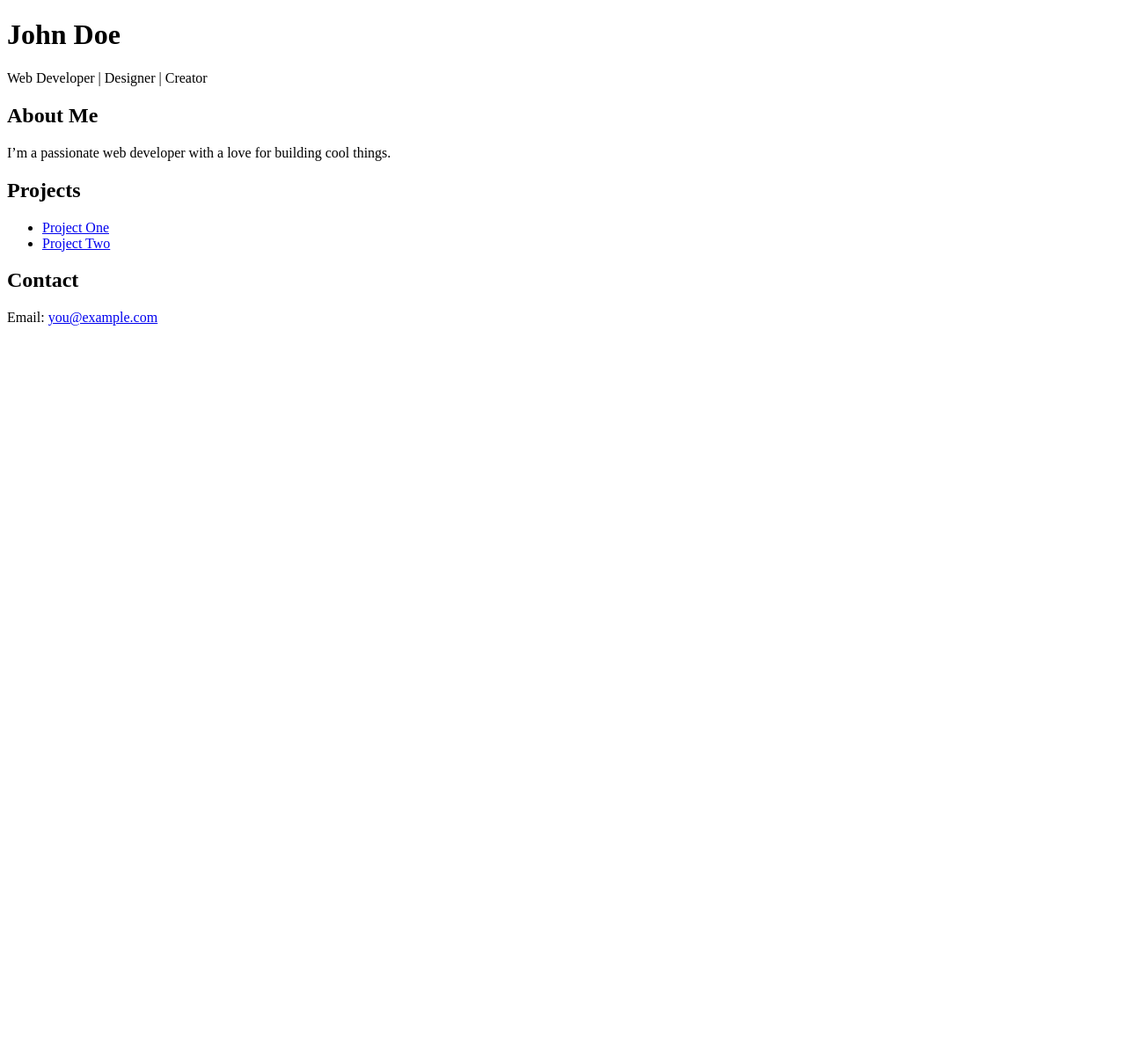
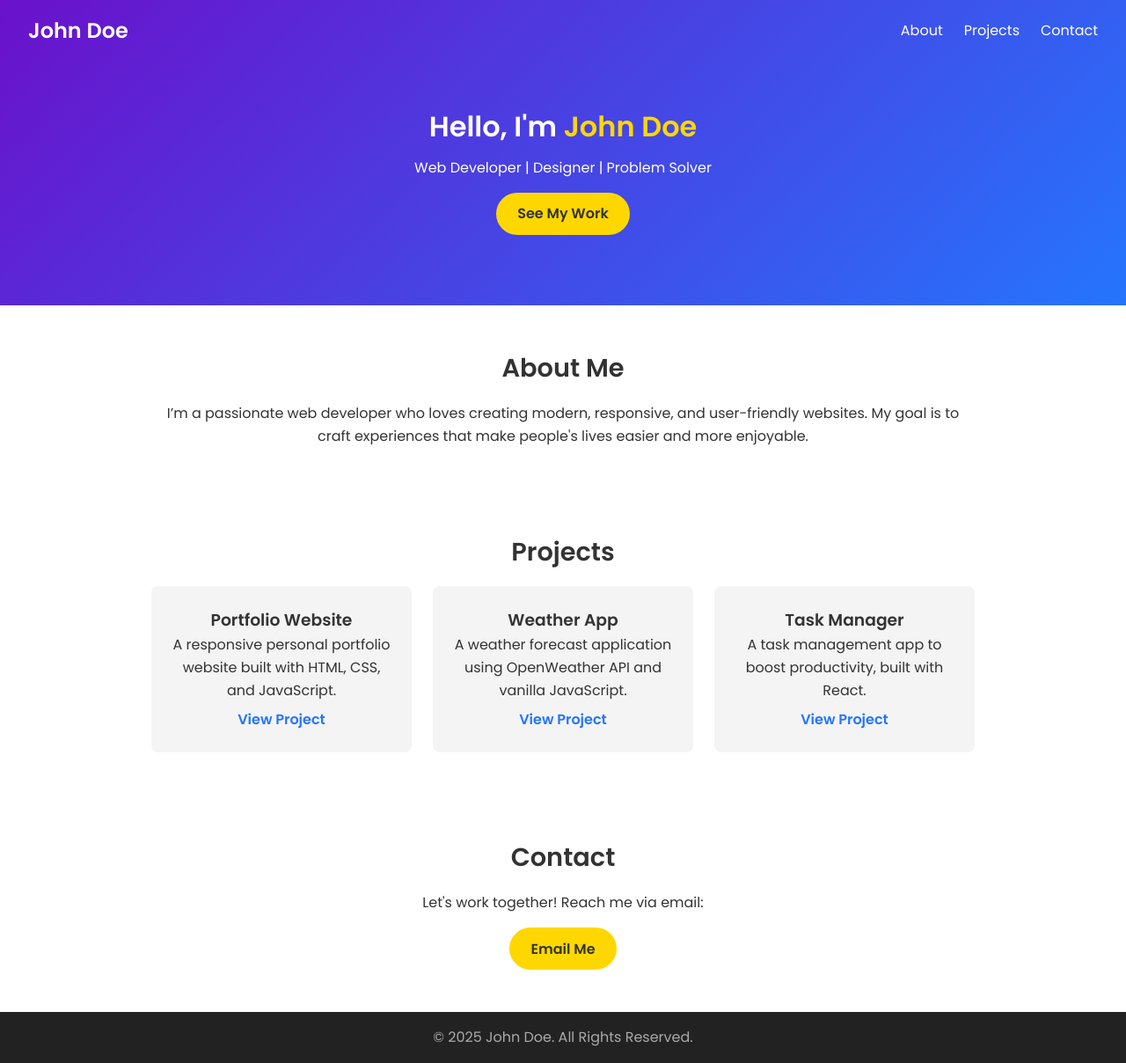
Before and after one commit to PavelGozhii/pavelgo.github.io, a plain HTML site: page index.html in a window 1280 px wide. Shown: the whole page at 88% size. Before the commit the page ends 800 px from the top, so only its background shows below. Drawn offline with Linux system fonts and the light colour scheme.

Commit message:
Update content

```diff
--- a/index.html
+++ b/index.html
@@ -1,32 +1,74 @@
 <!DOCTYPE html>
 <html lang="en">
 <head>
-    <meta charset="UTF-8" />
-    <meta name="viewport" content="width=device-width, initial-scale=1.0" />
+    <meta charset="UTF-8"/>
+    <meta name="viewport" content="width=device-width, initial-scale=1.0"/>
     <title>My Portfolio</title>
-    <link rel="stylesheet" href="style.css" />
+    <link rel="stylesheet" href="style.css"/>
+    <link href="https://fonts.googleapis.com/css2?family=Poppins:wght@400;600&display=swap" rel="stylesheet">
 </head>
 <body>
+
+<!-- HEADER -->
 <header>
-        <h1>John Doe</h1>
-        <p>Web Developer | Designer | Creator</p>
+    <nav>
+        <h1 class="logo">John Doe</h1>
+        <ul>
+            <li><a href="#about">About</a></li>
+            <li><a href="#projects">Projects</a></li>
+            <li><a href="#contact">Contact</a></li>
+        </ul>
+    </nav>
+    <div class="hero">
+        <h2>Hello, I'm <span>John Doe</span></h2>
+        <p>Web Developer | Designer | Problem Solver</p>
+        <a href="#projects" class="btn">See My Work</a>
+    </div>
 </header>
-    <main>
-        <section>
+
+<!-- ABOUT -->
+<section id="about">
     <h2>About Me</h2>
-            <p>I’m a passionate web developer with a love for building cool things.</p>
+    <p>
+        I’m a passionate web developer who loves creating modern, responsive, and user-friendly websites.
+        My goal is to craft experiences that make people's lives easier and more enjoyable.
+    </p>
 </section>
-        <section>
+
+<!-- PROJECTS -->
+<section id="projects">
     <h2>Projects</h2>
-            <ul>
-                <li><a href="#">Project One</a></li>
-                <li><a href="#">Project Two</a></li>
-            </ul>
+    <div class="project-grid">
+        <div class="project-card">
+            <h3>Portfolio Website</h3>
+            <p>A responsive personal portfolio website built with HTML, CSS, and JavaScript.</p>
+            <a href="#" target="_blank">View Project</a>
+        </div>
+        <div class="project-card">
+            <h3>Weather App</h3>
+            <p>A weather forecast application using OpenWeather API and vanilla JavaScript.</p>
+            <a href="#" target="_blank">View Project</a>
+        </div>
+        <div class="project-card">
+            <h3>Task Manager</h3>
+            <p>A task management app to boost productivity, built with React.</p>
+            <a href="#" target="_blank">View Project</a>
+        </div>
+    </div>
 </section>
-        <section>
+
+<!-- CONTACT -->
+<section id="contact">
     <h2>Contact</h2>
-            <p>Email: <a href="mailto:you@example.com">you@example.com</a></p>
+    <p>Let's work together! Reach me via email:</p>
+    <a href="mailto:you@example.com" class="btn">Email Me</a>
 </section>
-    </main>
+
+<!-- FOOTER -->
+<footer>
+    <p>© 2025 John Doe. All Rights Reserved.</p>
+</footer>
+
+<script src="script.js"></script>
 </body>
 </html>
--- a/script.js
+++ b/script.js
@@ -0,0 +1,9 @@
+// Smooth scrolling for navigation
+document.querySelectorAll('a[href^="#"]').forEach(anchor => {
+    anchor.addEventListener('click', function (e) {
+        e.preventDefault();
+        document.querySelector(this.getAttribute('href')).scrollIntoView({
+            behavior: 'smooth'
+        });
+    });
+});
--- a/style.css
+++ b/style.css
@@ -0,0 +1,123 @@
+* {
+    margin: 0;
+    padding: 0;
+    box-sizing: border-box;
+}
+
+body {
+    font-family: 'Poppins', sans-serif;
+    line-height: 1.6;
+    color: #333;
+}
+
+/* HEADER */
+header {
+    background: linear-gradient(135deg, #6a11cb, #2575fc);
+    color: #fff;
+    padding: 1rem 2rem;
+}
+
+nav {
+    display: flex;
+    justify-content: space-between;
+    align-items: center;
+}
+
+.logo {
+    font-weight: 600;
+    font-size: 1.5rem;
+}
+
+nav ul {
+    list-style: none;
+    display: flex;
+    gap: 1.5rem;
+}
+
+nav ul li a {
+    color: #fff;
+    text-decoration: none;
+    transition: color 0.3s;
+}
+
+nav ul li a:hover {
+    color: #ffd700;
+}
+
+/* HERO */
+.hero {
+    text-align: center;
+    padding: 4rem 1rem;
+}
+
+.hero h2 {
+    font-size: 2rem;
+    margin-bottom: 0.5rem;
+}
+
+.hero h2 span {
+    color: #ffd700;
+}
+
+.btn {
+    display: inline-block;
+    margin-top: 1rem;
+    padding: 0.7rem 1.5rem;
+    background: #ffd700;
+    color: #333;
+    border-radius: 25px;
+    text-decoration: none;
+    font-weight: 600;
+    transition: background 0.3s;
+}
+
+.btn:hover {
+    background: #ffea85;
+}
+
+/* SECTIONS */
+section {
+    padding: 3rem 2rem;
+    max-width: 1000px;
+    margin: auto;
+    text-align: center;
+}
+
+section h2 {
+    font-size: 1.8rem;
+    margin-bottom: 1rem;
+}
+
+/* PROJECTS */
+.project-grid {
+    display: grid;
+    grid-template-columns: repeat(auto-fit, minmax(250px, 1fr));
+    gap: 1.5rem;
+}
+
+.project-card {
+    background: #f4f4f4;
+    padding: 1.5rem;
+    border-radius: 8px;
+    transition: transform 0.3s;
+}
+
+.project-card:hover {
+    transform: translateY(-5px);
+}
+
+.project-card a {
+    display: inline-block;
+    margin-top: 0.5rem;
+    color: #2575fc;
+    text-decoration: none;
+    font-weight: 600;
+}
+
+/* FOOTER */
+footer {
+    background: #222;
+    color: #aaa;
+    text-align: center;
+    padding: 1rem;
+}
```
Lines whose indentation alone changed are shown as unchanged.
